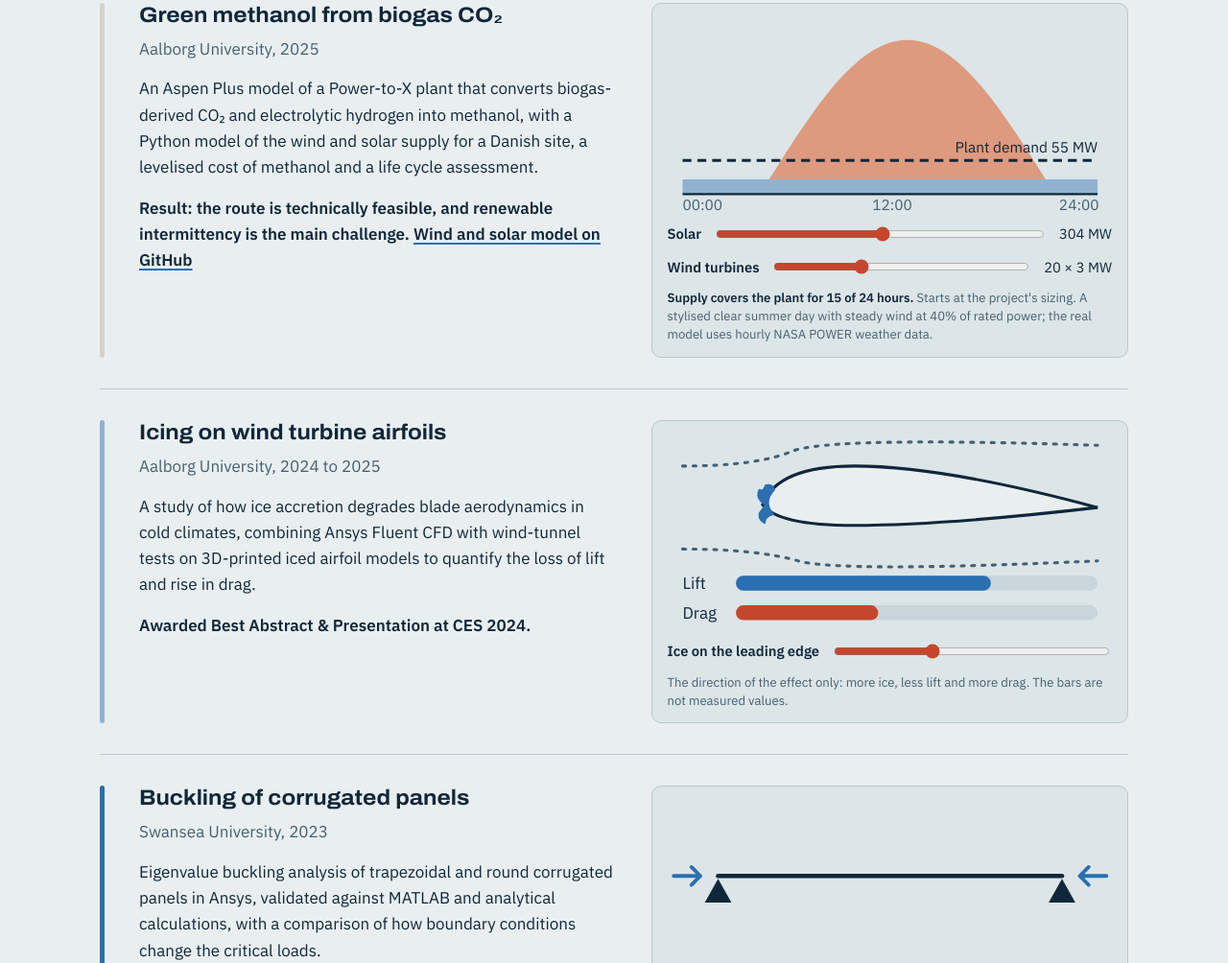
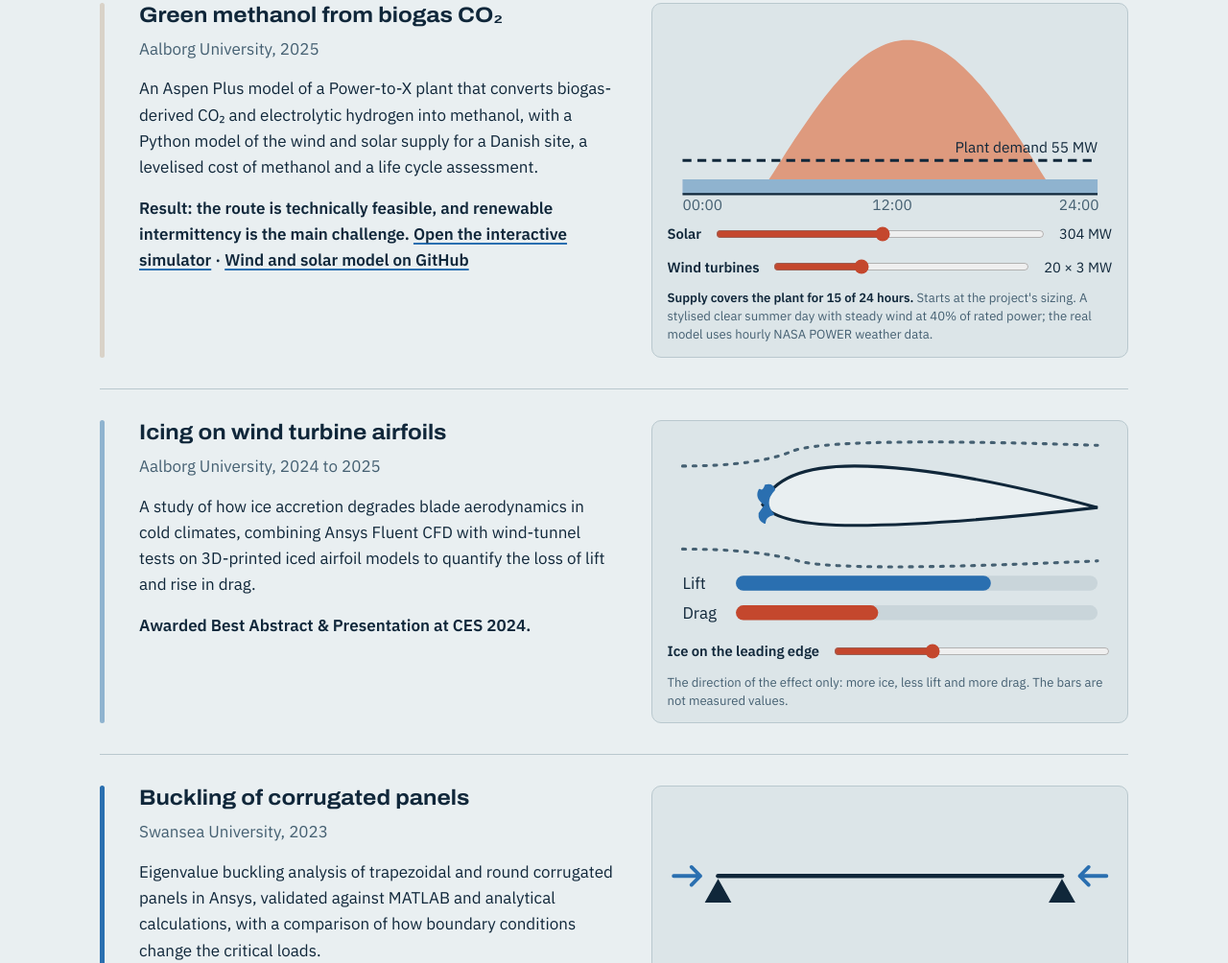
Before and after one commit to VeloyFernandes/VeloyFernandes.github.io, a plain HTML site: page index.html in a window 1280 px wide. Shown: the part 1947-2951 px from the top of the page at 96% size. Drawn offline with Linux system fonts and the light colour scheme.

Commit message:
Link the green methanol project to its interactive simulator

```diff
--- a/index.html
+++ b/index.html
@@ -260,7 +260,7 @@
             <h3>Green methanol from biogas CO₂</h3>
             <p class="where">Aalborg University, 2025</p>
             <p>An Aspen Plus model of a Power-to-X plant that converts biogas-derived CO₂ and electrolytic hydrogen into methanol, with a Python model of the wind and solar supply for a Danish site, a levelised cost of methanol and a life cycle assessment.</p>
-            <p class="result">Result: the route is technically feasible, and renewable intermittency is the main challenge. <a href="https://github.com/VeloyFernandes/Upgrading-Biogas-CO2-to-Green-Methanol-via-Wind-Solar-Powered-Alkaline-Electrolysis">Wind and solar model on GitHub</a></p>
+            <p class="result">Result: the route is technically feasible, and renewable intermittency is the main challenge. <a href="https://veloyfernandes.github.io/Upgrading-Biogas-CO2-to-Green-Methanol-via-Wind-Solar-Powered-Alkaline-Electrolysis/">Open the interactive simulator</a> · <a href="https://github.com/VeloyFernandes/Upgrading-Biogas-CO2-to-Green-Methanol-via-Wind-Solar-Powered-Alkaline-Electrolysis">Wind and solar model on GitHub</a></p>
           </div>
           <div class="demo" id="px">
             <svg viewBox="0 0 300 130" role="img" aria-label="Wind and solar generation over one day against plant demand"><path id="pxwind" fill="#8FB3CF"/><path id="pxsun" fill="#DE9A7E"/><path id="pxdem" fill="none" stroke="currentColor" stroke-width="2" stroke-dasharray="6 4"/><path d="M10 118h280" stroke="currentColor" stroke-width="1.500"/><g font-family="IBM Plex Sans, Arial, sans-serif" font-size="10" style="fill:var(--ink-soft)"><text x="10" y="129">00:00</text><text x="138" y="129">12:00</text><text x="264" y="129">24:00</text><text id="pxlab" x="290" y="0" text-anchor="end" fill="currentColor">Plant demand 55 MW</text></g></svg>
```
